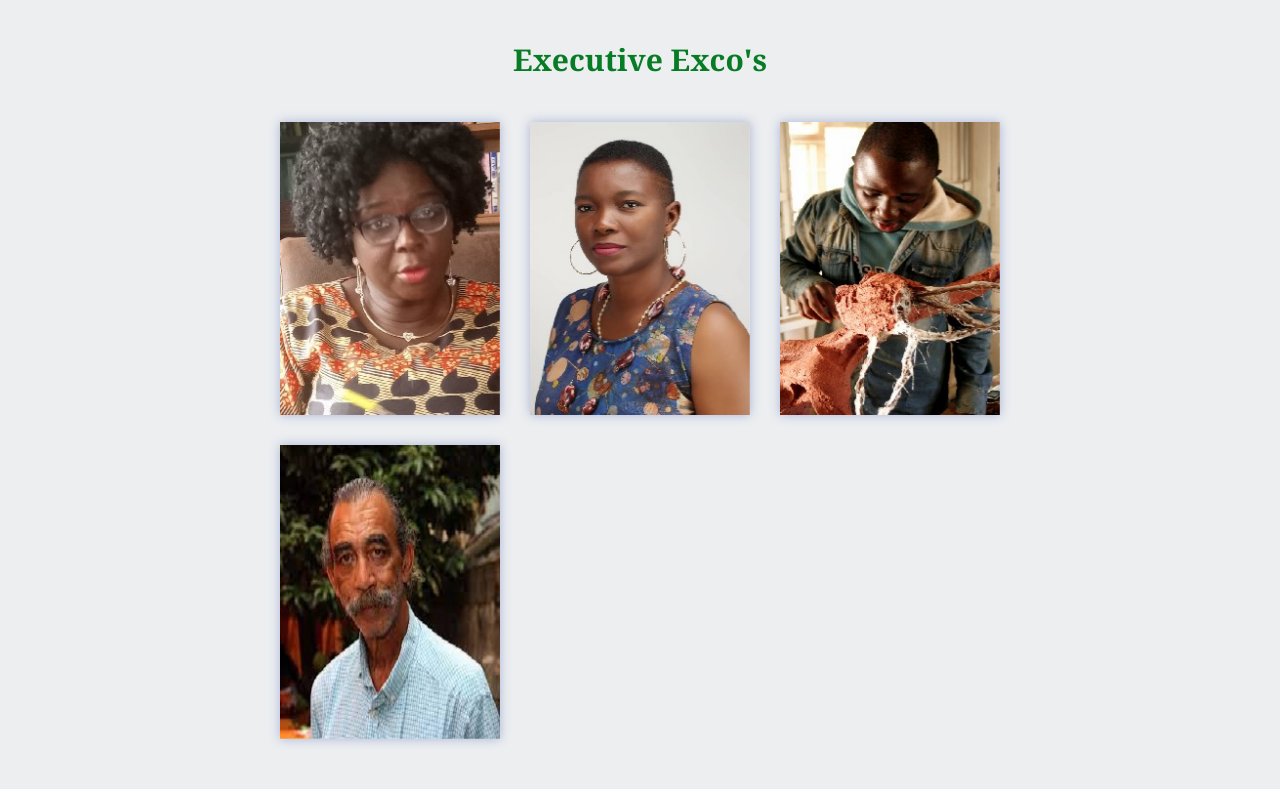
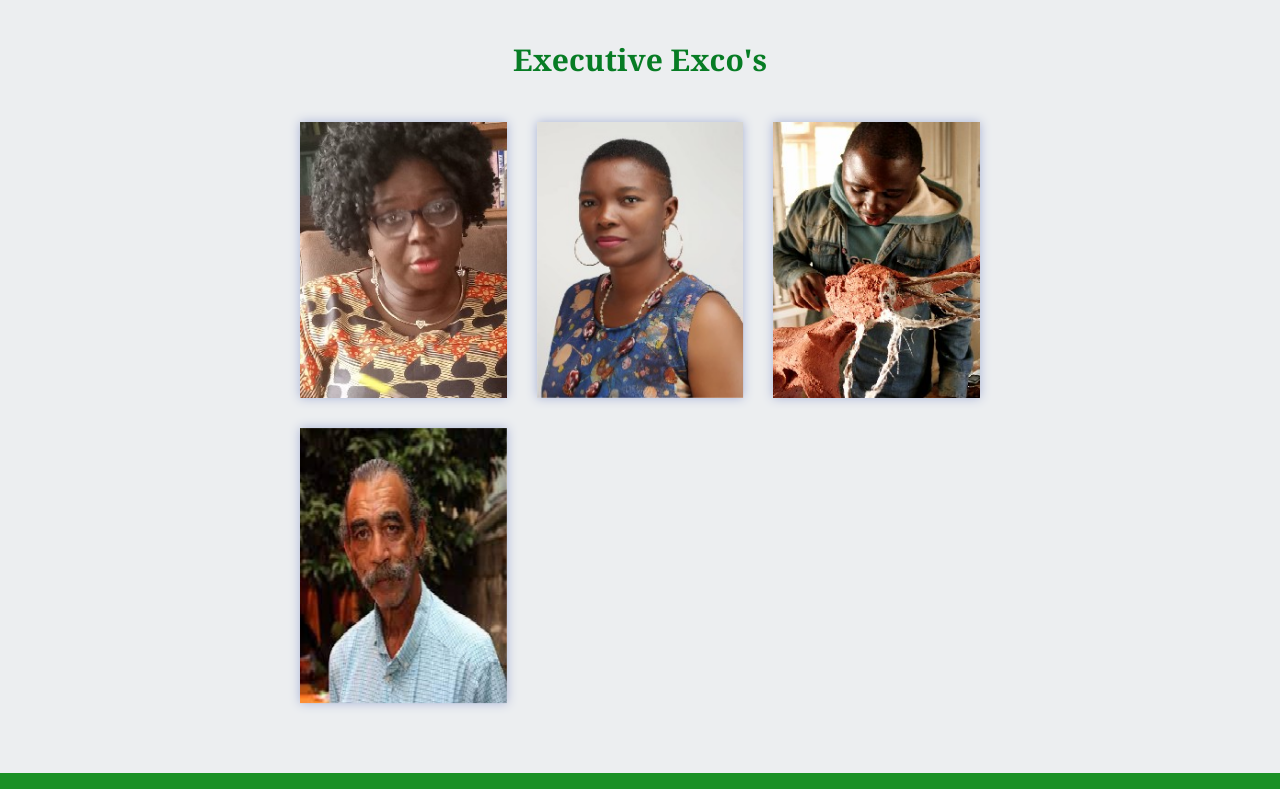
Before and after one commit to Bwaribj/Artalliance, a plain HTML site: page index.html in a window 1280 px wide. Shown: the part 1131-1920 px from the top of the page. Drawn offline with nearby package versions, Linux system fonts and the light colour scheme.

Commit message:
Update sheet.css

```diff
--- a/sheet.css
+++ b/sheet.css
@@ -738,7 +738,7 @@ img{
 .row{
     display: flex;
     flex-wrap: wrap;
-    padding: 0px 15px 0px;
+    padding: 0px 35px 0px;
 
 }
 .row .clm{
```
